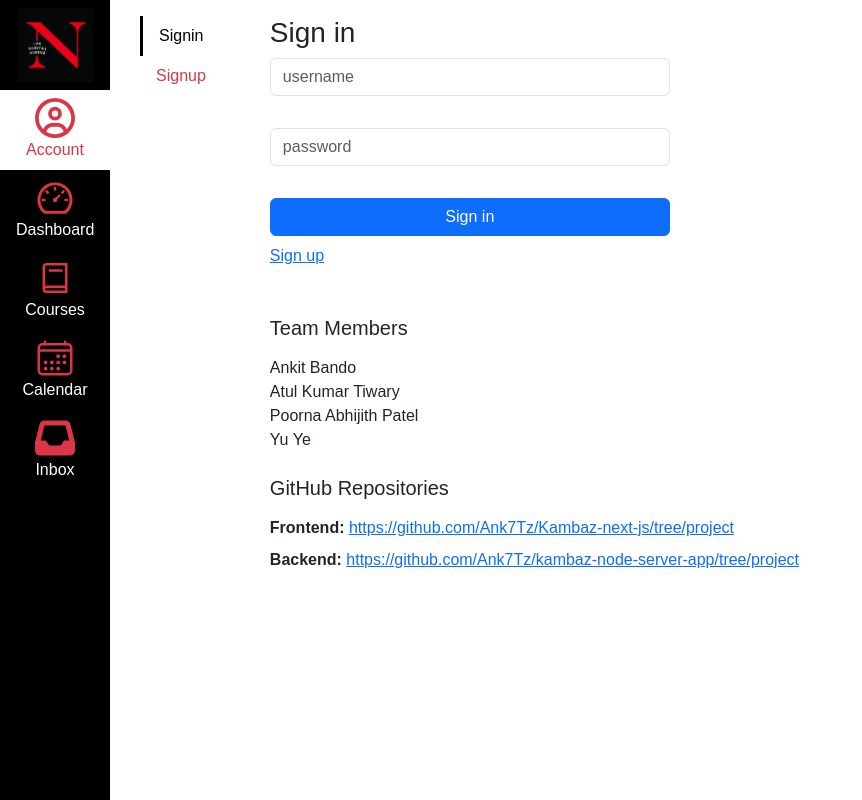
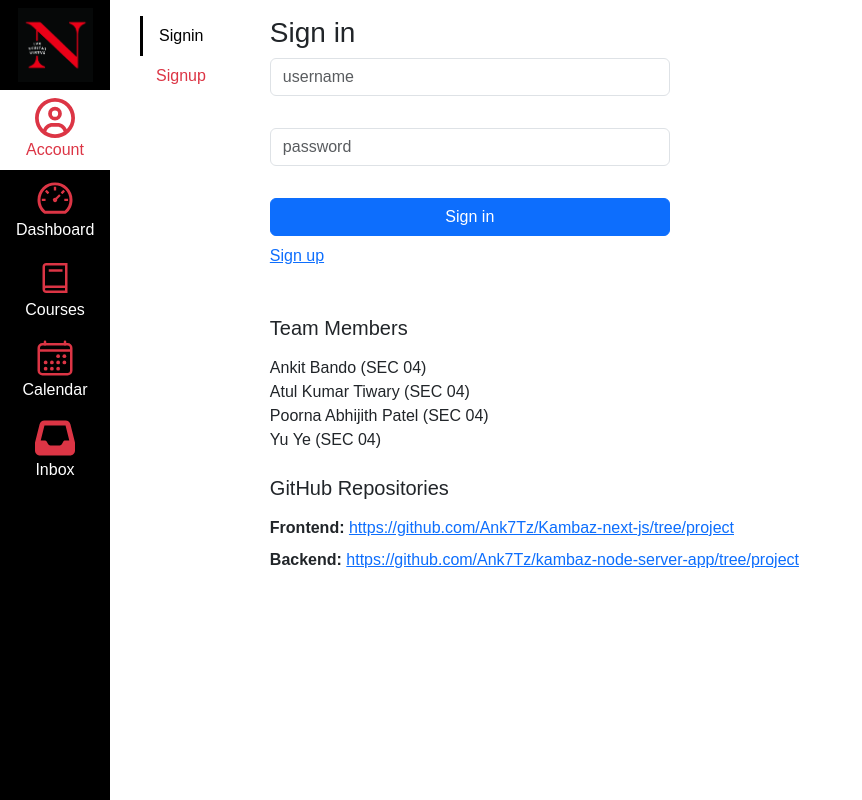
Before and after one commit to Ank7Tz/Kambaz-next-js, a Next.js app: page /Account/Signin in a window 1280 px wide. Shown: the whole page, without its empty margins (0-862 px from the left). Built offline with nearby package versions, Linux system fonts and the light colour scheme; no server answers.

Commit message:
added section

```diff
--- a/app/(Kambaz)/Account/Signin/page.tsx
+++ b/app/(Kambaz)/Account/Signin/page.tsx
@@ -61,10 +61,10 @@ export default function Signin() {
       <div className="mt-5">
         <h5 className="mb-3">Team Members</h5>
         <ul className="list-unstyled">
-          <li>Ankit Bando</li>
-          <li>Atul Kumar Tiwary</li>
-          <li>Poorna Abhijith Patel</li>
-          <li>Yu Ye</li>
+          <li>Ankit Bando (SEC 04)</li>
+          <li>Atul Kumar Tiwary (SEC 04)</li>
+          <li>Poorna Abhijith Patel (SEC 04)</li>
+          <li>Yu Ye (SEC 04)</li>
         </ul>
 
         <h5 className="mb-3 mt-4">GitHub Repositories</h5>
```
